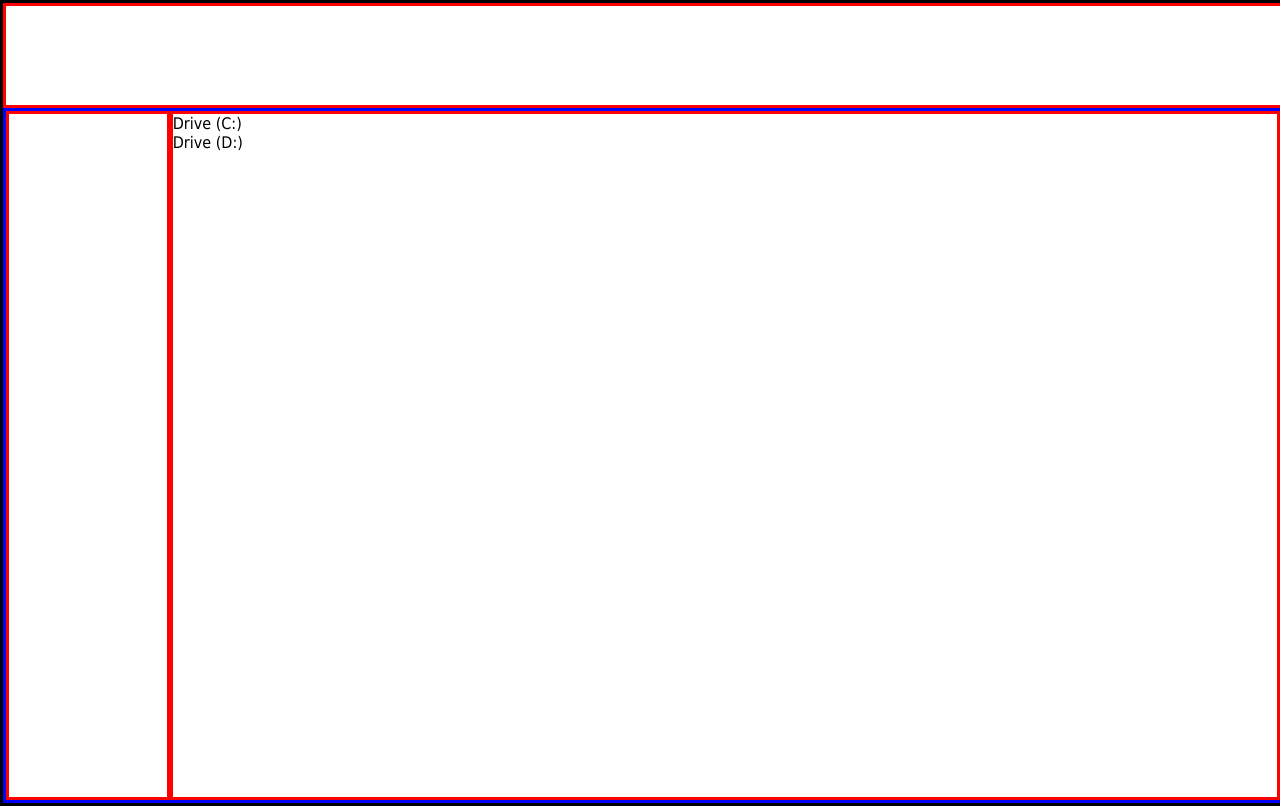
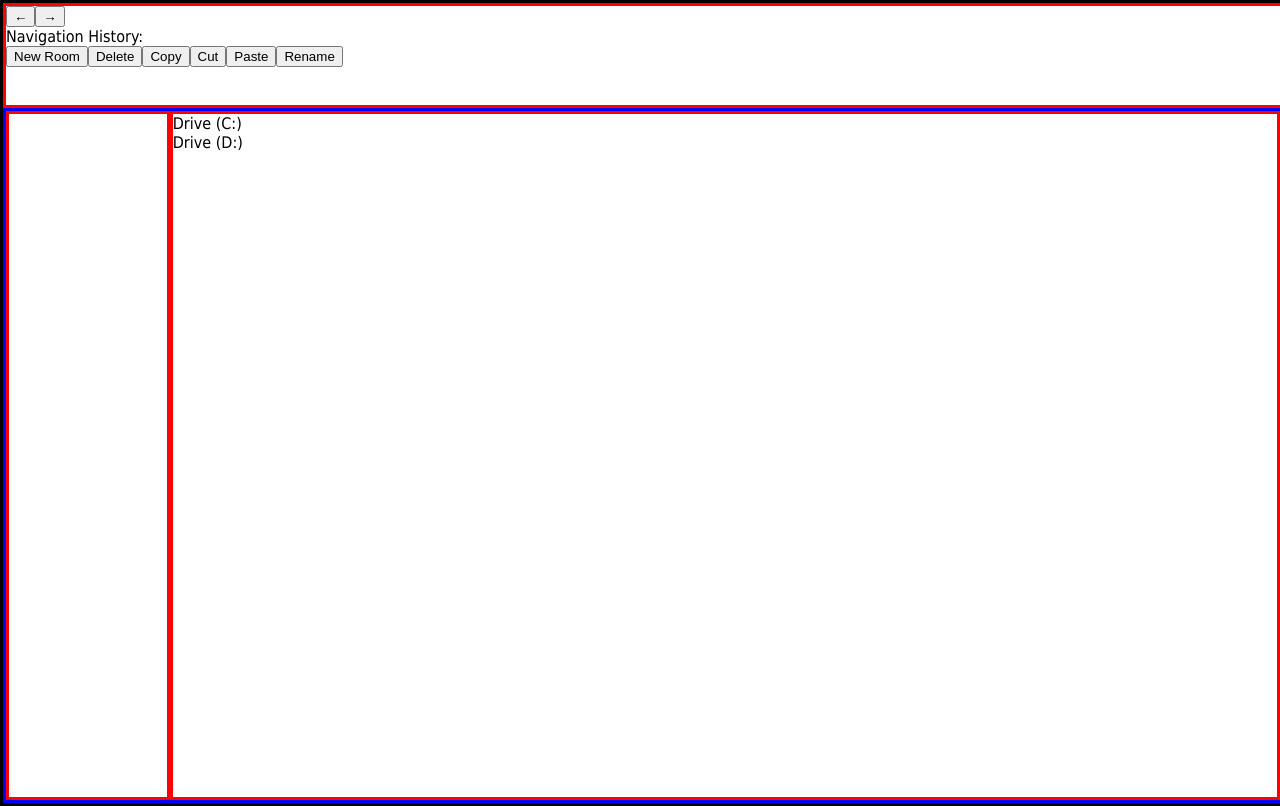
Before and after one commit to IAmAnkitNPatel/PixelatedOS, a React (Vite) app: page / in a window 1280 px wide. Built offline with nearby package versions, Linux system fonts and the light colour scheme.

Commit message:
feat(HomeExplorer): initialize header navigation bar and action buttons

```diff
--- a/src/components/HomeExplorer/components/HomeExplorerHeader.jsx
+++ b/src/components/HomeExplorer/components/HomeExplorerHeader.jsx
@@ -1,5 +1,16 @@
 export default function HomeExplorerHeader() {
   return(
-    <div className="home-explorer-header"></div>
+    <div className="home-explorer-header">
+      <button className="back-arrow-button">←</button>
+      <button className="forward-arrow-button">→</button>
+      <div className="navigation-history">Navigation History:</div>
+
+      <button className="new-room-button">New Room</button>
+      <button className="delete-button">Delete</button>
+      <button className="copy-button">Copy</button>
+      <button className="cut-button">Cut</button>
+      <button className="paste-button">Paste</button>
+      <button className="rename-button">Rename</button>
+    </div>
   );
 }
```
